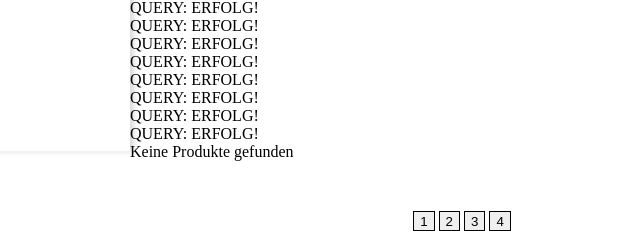
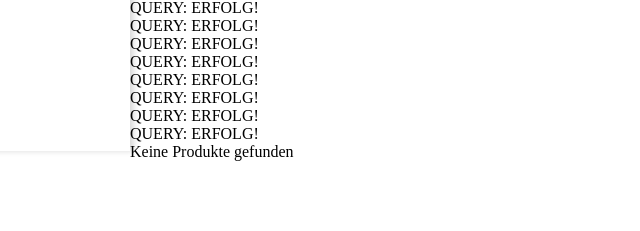
Before and after one commit to Ioannis20x/shopseite, a PHP site: page /shop/?page=1 in a window 1280 px wide. Shown: the part 657-888 px from the top of the page, without its empty margins (178-818 px from the left). After the commit the page ends 818 px from the top, so only its background shows below. Run offline with PHP 8.4, Linux system fonts and the light colour scheme; data that the repository does not hold is empty.

Commit message:
FIX: Pagination wird nicht mehr angezeigt, wenn kenine Produkte gefunden werden

```diff
--- a/index.php
+++ b/index.php
@@ -119,19 +119,25 @@
                 }
                 echo "</div>";
                 echo "</a>";
+
+
             }
+            echo " </div>";
+            echo '    <div id="seiten">
+            <a href="http://localhost/shop/?page=1"><button class="pagebtn">1</button></a>
+            <a href="http://localhost/shop/?page=2"><button class="pagebtn">2</button></a>
+            <a href="http://localhost/shop/?page=3"><button class="pagebtn">3</button></a>
+            <a href="http://localhost/shop/?page=4"><button class="pagebtn">4</button></a>
+        </div>';
         } else {
             echo "Keine Produkte gefunden";
+            echo " </div>";
         }
+
         ?>
-    </div>
 
-    <div id="seiten">
-        <a href="http://localhost/shop/?page=1"><button class="pagebtn">1</button></a>
-        <a href="http://localhost/shop/?page=2"><button class="pagebtn">2</button></a>
-        <a href="http://localhost/shop/?page=3"><button class="pagebtn">3</button></a>
-        <a href="http://localhost/shop/?page=4"><button class="pagebtn">4</button></a>
-    </div>
+
+
 
 </body>
 
```
